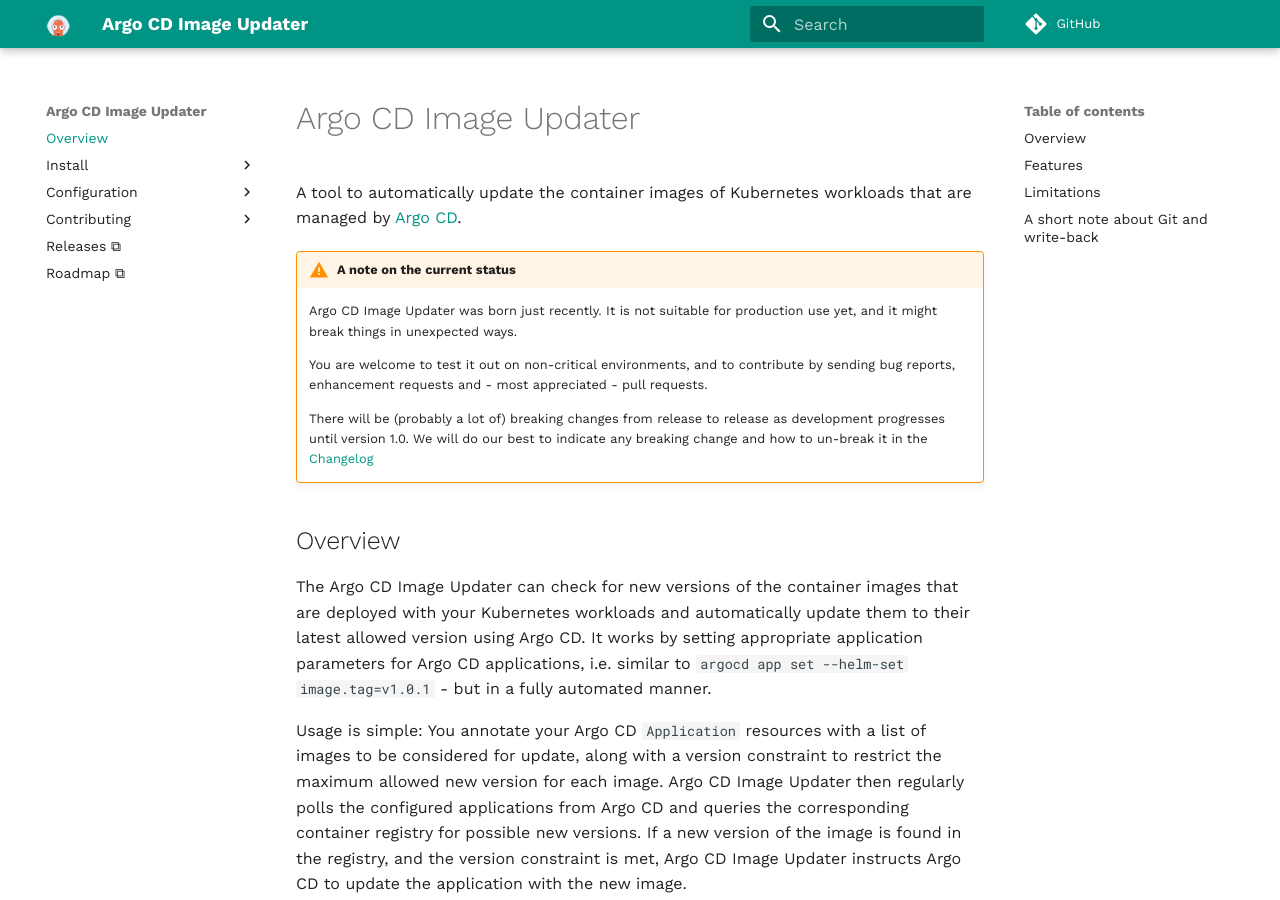
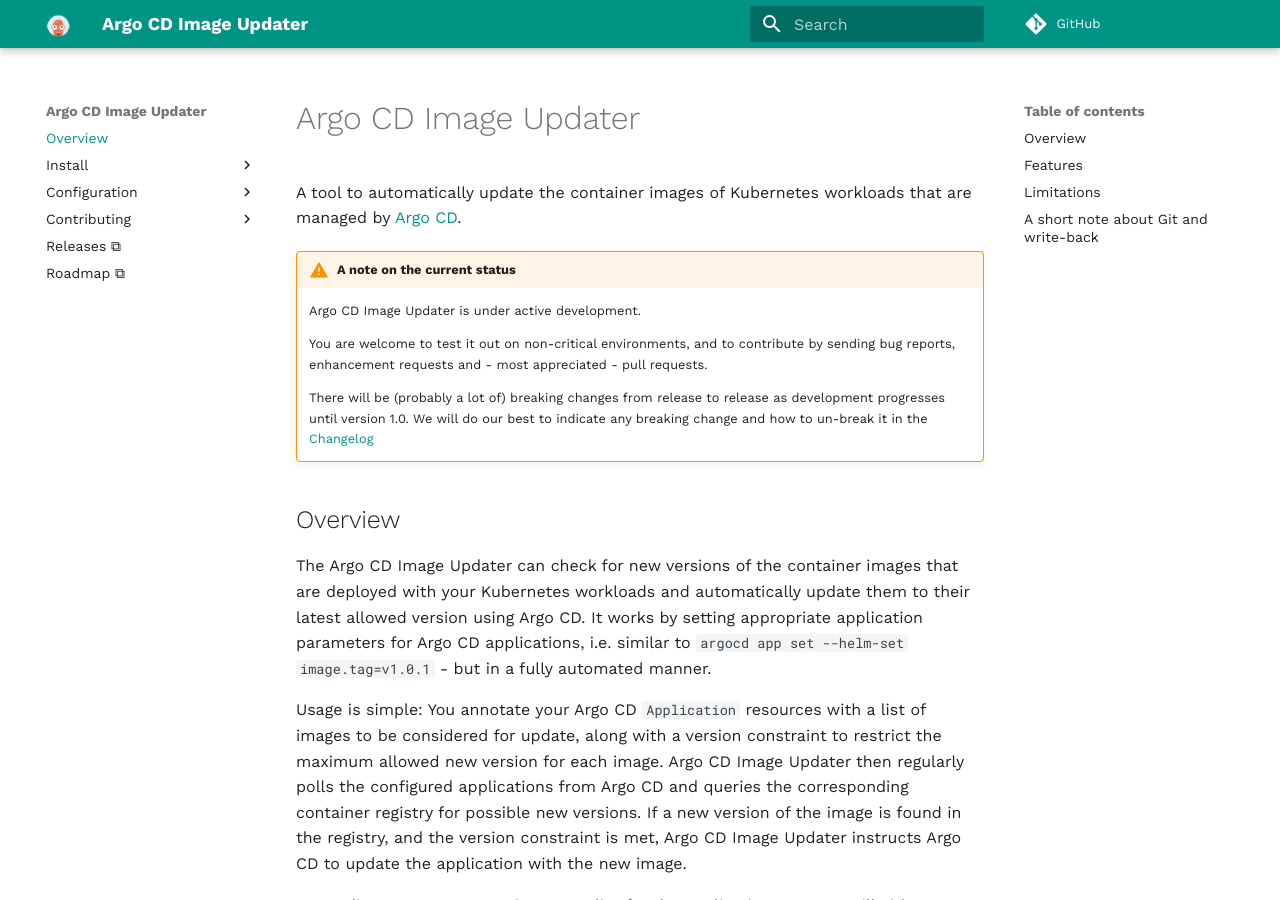
Before and after one commit to argoproj-labs/argocd-image-updater, an MkDocs documentation site: the page built from docs/index.md, in a window 1280 px wide and 900 px high. Built offline with MkDocs 1.6.1 and Material for MkDocs 9.7.7, drawn with Linux system fonts in a browser that asks for light colours; comment, search, counter and statistics services are not loaded.

Commit message:
Also update the docs

```diff
--- a/docs/index.md
+++ b/docs/index.md
@@ -5,8 +5,7 @@ that are managed by
 [Argo CD](https://github.com/argoproj/argo-cd).
 
 !!!warning "A note on the current status"
-    Argo CD Image Updater was born just recently. It is not suitable for
-    production use yet, and it might break things in unexpected ways.
+    Argo CD Image Updater is under active development.
 
     You are welcome to test it out on non-critical environments, and to
     contribute by sending bug reports, enhancement requests and - most
```
